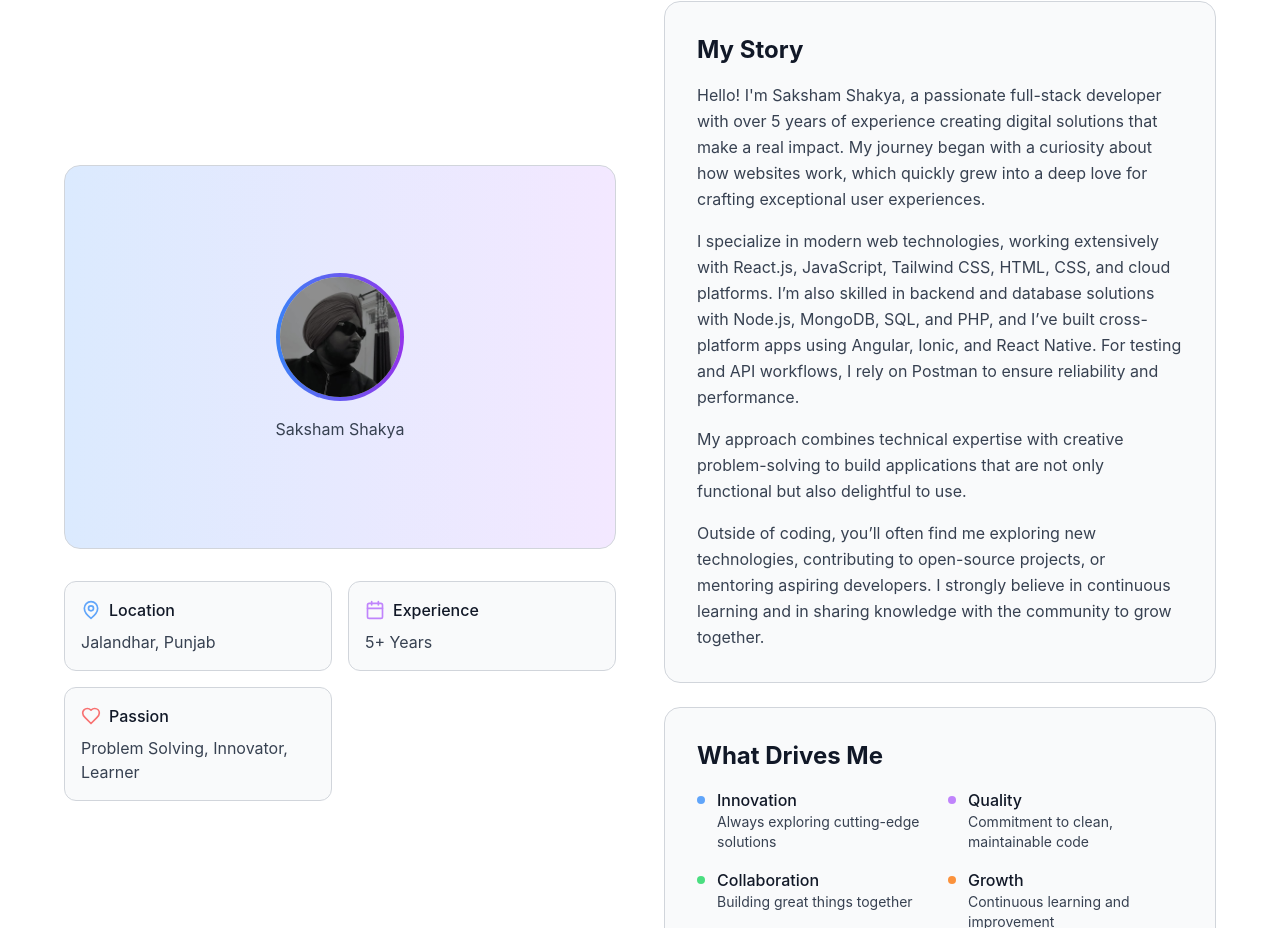
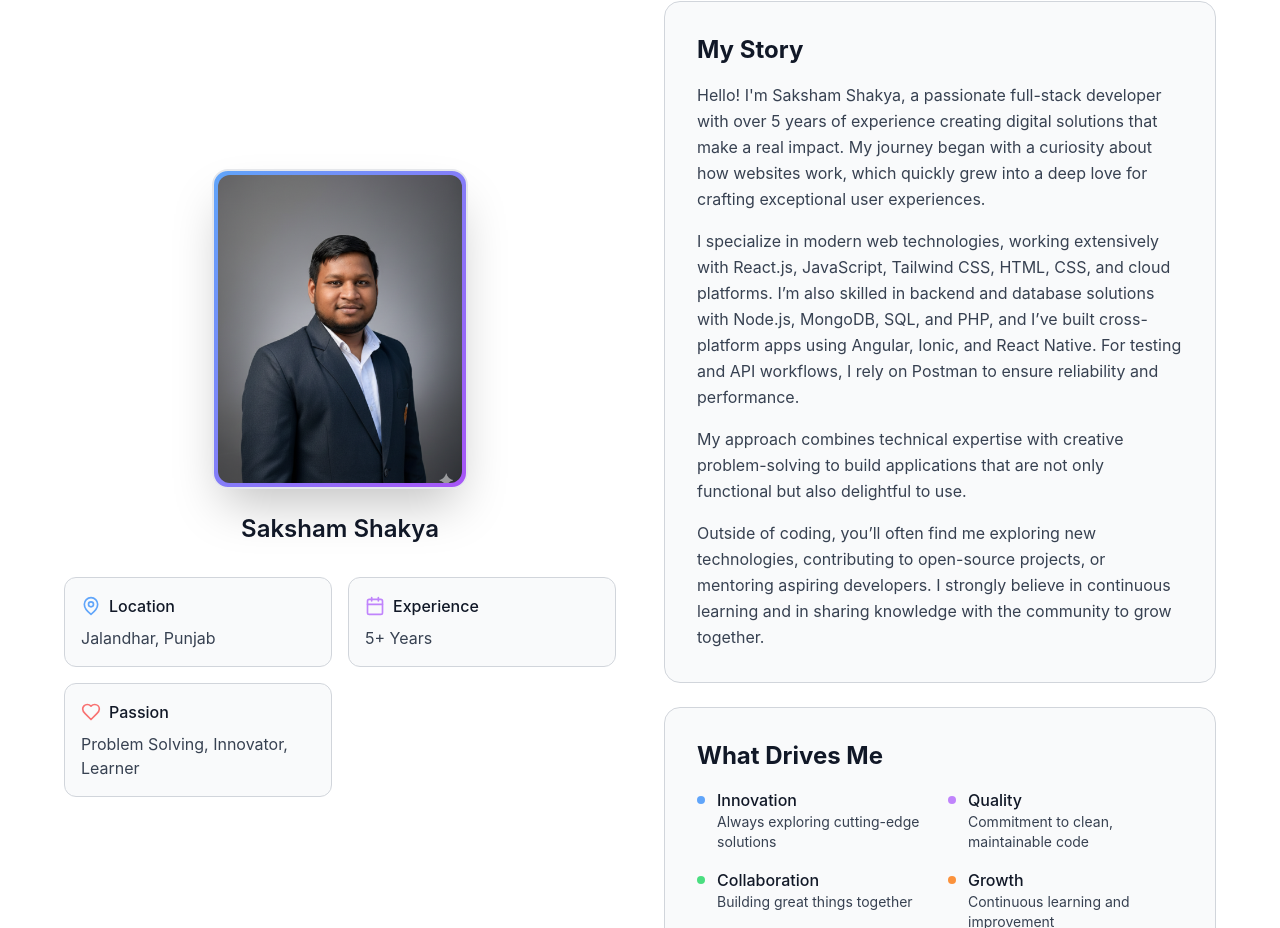
Before and after one commit to Sakshamshakya319/Digital-portfolio, a React (Vite) app: page / in a window 1280 px wide. Shown: the part 1063-1991 px from the top of the page. Built offline with nearby package versions, Linux system fonts and the light colour scheme.

Commit message:
portfolio updated

```diff
--- a/src/components/About.jsx
+++ b/src/components/About.jsx
@@ -20,28 +20,18 @@ const About = () => {
 
         <div className="grid lg:grid-cols-2 gap-12 items-center">
           {/* Left Side - Image & Quick Stats */}
-          <div className="space-y-8">
-            <div className="relative">
-              <div className={`w-full h-96 rounded-2xl backdrop-blur-sm border flex items-center justify-center ${
-                isDark
-                  ? 'bg-gradient-to-r from-slate-700 to-slate-800 border-slate-600'
-                  : 'bg-gradient-to-r from-blue-100 to-purple-100 border-gray-300'
-              }`}>
-                <div className="text-center">
-                  <div className="w-32 h-32 mx-auto rounded-full bg-gradient-to-r from-blue-500 to-purple-600 p-1 mb-4">
-                    <div className="w-full h-full rounded-full bg-gray-300 flex items-center justify-center">
-                      <div className="w-full h-full rounded-full overflow-hidden bg-gray-300">
-                        <img
-                          src="../profile.jpg"
-                          alt="Profile"
-                          className="w-full h-full object-cover"
-                        />
-                      </div>
-                    </div>
-                  </div>
-                  <p className={isDark ? 'text-white' : 'text-gray-700'}>Saksham Shakya</p>
+          <div className="space-y-8 overflow-visible">
+            <div className="relative flex flex-col items-center">
+              <div className="w-64 h-80 mb-6 rounded-2xl overflow-hidden shadow-2xl border-2 bg-gradient-to-br from-blue-400 to-purple-500 p-1">
+                <div className="w-full h-full rounded-xl overflow-hidden bg-gray-900">
+                  <img
+                    src="../profile.jpg"
+                    alt="Profile"
+                    className="w-full h-full object-cover hover:scale-105 transition-transform duration-300"
+                  />
                 </div>
               </div>
+              <p className={`text-2xl font-semibold ${isDark ? 'text-white' : 'text-gray-900'}`}>Saksham Shakya</p>
             </div>
 
             {/* Quick Stats */}
--- a/src/components/Hero.jsx
+++ b/src/components/Hero.jsx
@@ -17,7 +17,7 @@ const Hero = () => {
       <div className="max-w-4xl mx-auto text-center">
         {/* Profile Image */}
         <div className="mb-8">
-          <div className="w-32 h-32 mx-auto rounded-full bg-gradient-to-r from-blue-500 to-purple-600 p-1">
+          {/* <div className="w-32 h-32 mx-auto rounded-full bg-gradient-to-r from-blue-500 to-purple-600 p-1">
             <div className="w-full h-full rounded-full overflow-hidden bg-gray-300">
               <img
                 src="../profile.jpg"
@@ -25,7 +25,7 @@ const Hero = () => {
                 className="w-full h-full object-cover"
               />
             </div>
-          </div>
+          </div> */}
         </div>
 
 
```
Also changed, not shown: public/profile.jpg.
